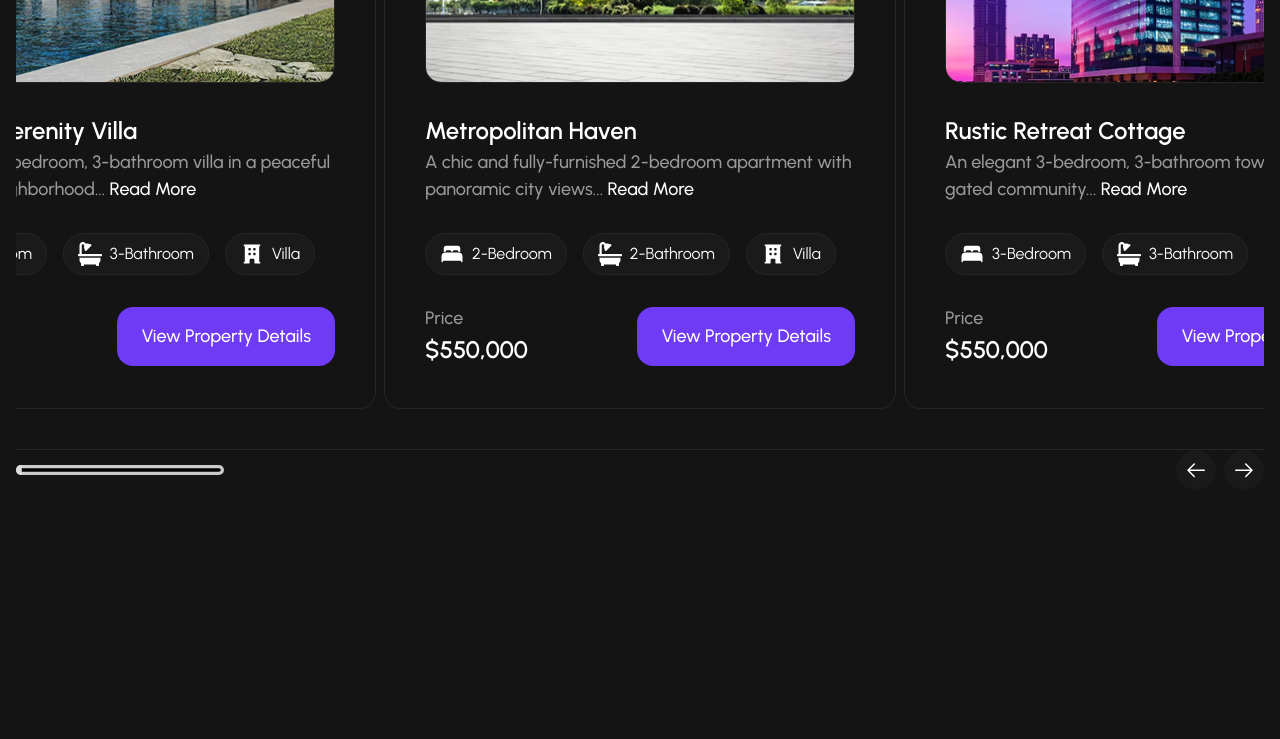
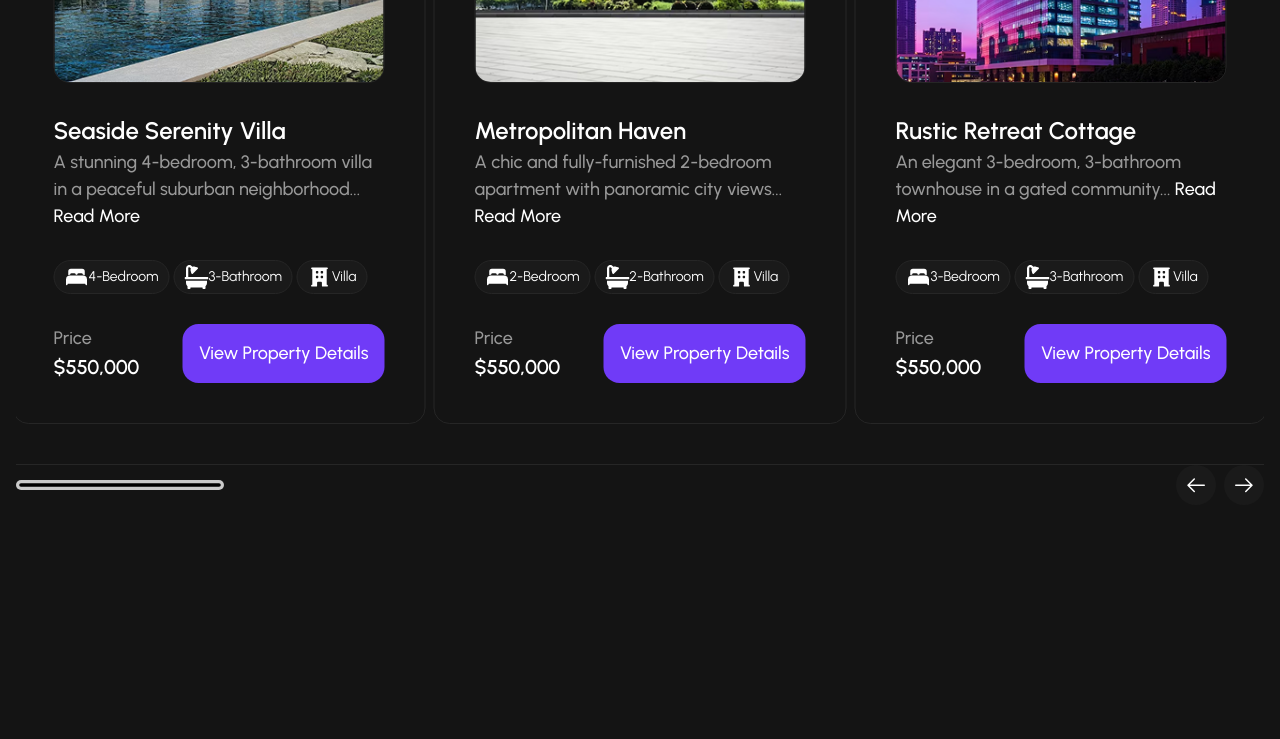
Before and after one commit to masrafi-000/Real-State-App, a Next.js app: page / in a window 1280 px wide. Shown: the part 2000-2739 px from the top of the page. Built offline with nearby package versions, Linux system fonts and the light colour scheme.

Commit message:
responsive ongoing

```diff
--- a/Components/Home/FeaturedProperties/FeaturedCard.tsx
+++ b/Components/Home/FeaturedProperties/FeaturedCard.tsx
@@ -17,7 +17,7 @@ type PropertyItem = {
 
 const FeaturedCard = ({ item }: { item: PropertyItem }) => {
   return (
-    <div className="w-[512px] h-auto p-10 flex items-center justify-start flex-col text-white border border-[var(--color-gray_15)] rounded-2xl gap-[30px] ">
+    <div className="md:w-[413px] 2xl:w-[512px] h-auto p-10 flex items-center justify-start flex-col text-white border border-[var(--color-gray_15)] rounded-2xl gap-[30px] ">
       {/* Image */}
       <div className="relative w-full h-[300px] border border-[var(--color-gray_15)] rounded-2xl overflow-hidden  ">
         <Image
@@ -40,18 +40,18 @@ const FeaturedCard = ({ item }: { item: PropertyItem }) => {
       </div>
 
       {/* Tags */}
-      <div className="flex gap-4 w-full justify-start">
-        <div className="flex items-center gap-2 px-[14px] py-2 bg-[var(--color-gray_10)] border border-[var(--color-gray_15)] rounded-full ">
+      <div className="flex gap-1 w-full justify-start">
+        <div className="flex items-center px-[10px]  2xl:px-[14px] py-1 bg-[var(--color-gray_10)] border border-[var(--color-gray_15)] rounded-full ">
           <IoBed size={24} />
-          <span>{item.icon_1_desc}</span>
+          <span className="text-sm">{item.icon_1_desc}</span>
         </div>
-        <div className="flex items-center gap-2 px-[14px] py-2 bg-[var(--color-gray_10)] border border-[var(--color-gray_15)] rounded-full ">
+        <div className="flex items-center px-[10px]  2xl:px-[14px] py-1 bg-[var(--color-gray_10)] border border-[var(--color-gray_15)] rounded-full  ">
           <FaBath size={24} />
-          <span>{item.icon_2_desc}</span>
+          <span className="text-sm">{item.icon_2_desc}</span>
         </div>
-        <div className="flex items-center gap-2 px-[14px] py-2 bg-[var(--color-gray_10)] border border-[var(--color-gray_15)] rounded-full ">
+        <div className="flex items-center px-[10px]  2xl:px-[14px] py-1 bg-[var(--color-gray_10)] border border-[var(--color-gray_15)] rounded-full  ">
           <HiMiniBuildingOffice size={24} />
-          <span>{item.icon_3_desc}</span>
+          <span className="text-sm">{item.icon_3_desc}</span>
         </div>
       </div>
 
@@ -61,13 +61,13 @@ const FeaturedCard = ({ item }: { item: PropertyItem }) => {
           <h2 className="text-lg font-medium leading-[150%] text-[var(--color-gray_60)] ">
             Price
           </h2>
-          <p className="text-2xl font-semibold leading-[150%] ">
+          <p className=" text-xl 2xl:text-2xl font-semibold leading-[150%] ">
             {item.price}
           </p>
         </div>
         <Link
           href={`/properties/${item.id}`}
-          className="px-6 py-4 bg-[var(--color-purple_60)] rounded-2xl text-lg font-medium leading-[150%] flex items-center justify-center "
+          className=" px-4 2xl:px-6 py-4 bg-[var(--color-purple_60)] rounded-2xl text-lg font-medium leading-[150%] flex items-center justify-center "
         >
           View Property Details
         </Link>
--- a/Components/Home/Footer/FotterTop.tsx
+++ b/Components/Home/Footer/FotterTop.tsx
@@ -2,12 +2,12 @@ import Link from "next/link";
 
 const FotterTop = () => {
   return (
-    <div className="container mx-auto h-[367px] bg-[var(--color-gray_08)]  text-white ">
-      <div className="">
-        <h1>Start Your Real Estate Journey Today</h1>
-        <p>{`Your dream property is just a click away. Whether you're looking for a new home, a strategic investment, or expert real estate advice, Estatein is here to assist you every step of the way. Take the first step towards your real estate goals and explore our available properties or get in touch with our team for personalized assistance.`}</p>
+    <div className=" h-[367px] bg-[var(--color-gray_08)]  text-white flex items-center justify-between gap-x-[250px] ">
+      <div className="max-w-[1100px]">
+        <h1 className="text-5xl font-semibold leading-[150%] mb-4">Start Your Real Estate Journey Today</h1>
+        <p className="text-lg font-medium leading-[150%] text-[var(--color-gray_60)]">{`Your dream property is just a click away. Whether you're looking for a new home, a strategic investment, or expert real estate advice, Estatein is here to assist you every step of the way. Take the first step towards your real estate goals and explore our available properties or get in touch with our team for personalized assistance.`}</p>
       </div>
-      <Link href="/properties" className="w-[196px] h-[64px] px-6 py-4 bg-[var(--color-gray_10)] rounded-lg text-white border border-[var(--color-gray_15)] absolute top-20 right-0 flex items-center justify-center cursor-pointer transition-all duration-200 hover:bg-purple-500 text-sm font-medium leading-[150%] ">Explore Properties</Link>
+      <Link href="/properties" className="w-[196px] h-[64px] px-6 py-4 bg-[var(--color-purple_60)] rounded-lg text-white border border-[var(--color-gray_15)]  flex items-center justify-center cursor-pointer transition-all duration-200 hover:bg-purple-500 text-sm font-medium leading-[150%] ">Explore Properties</Link>
     </div>
   );
 };
```
